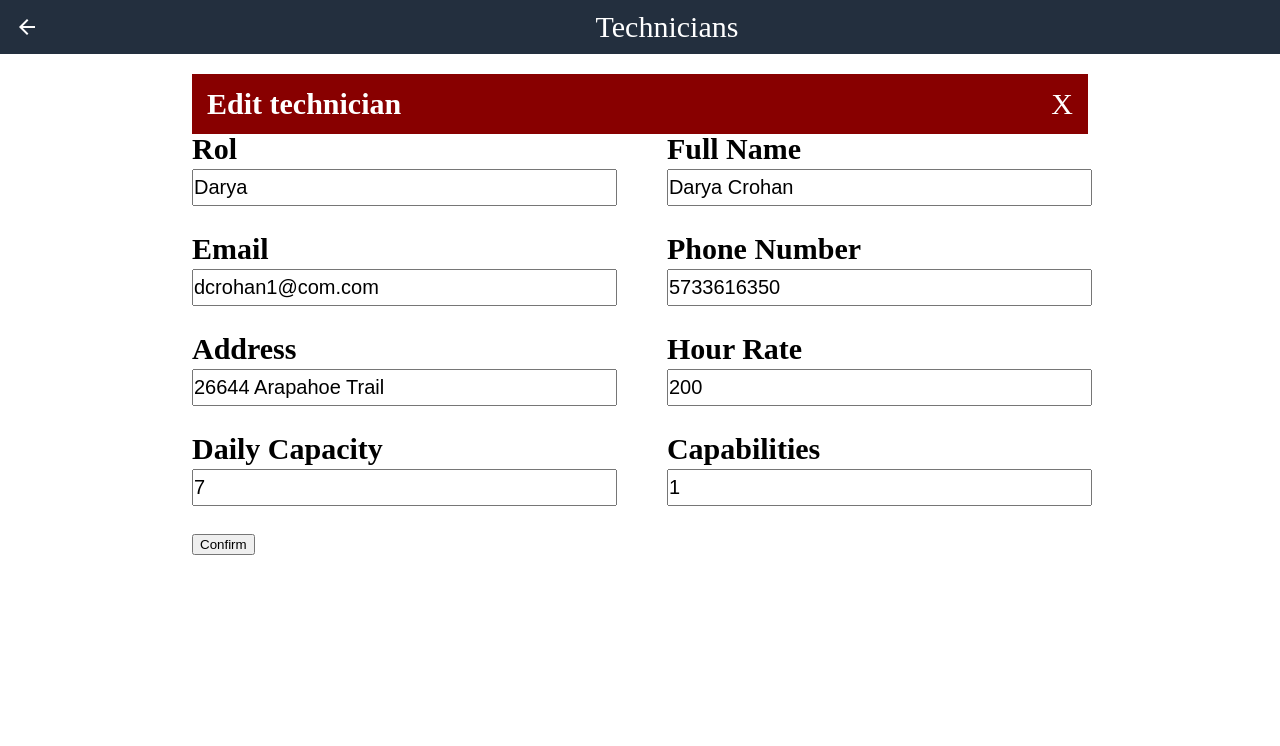
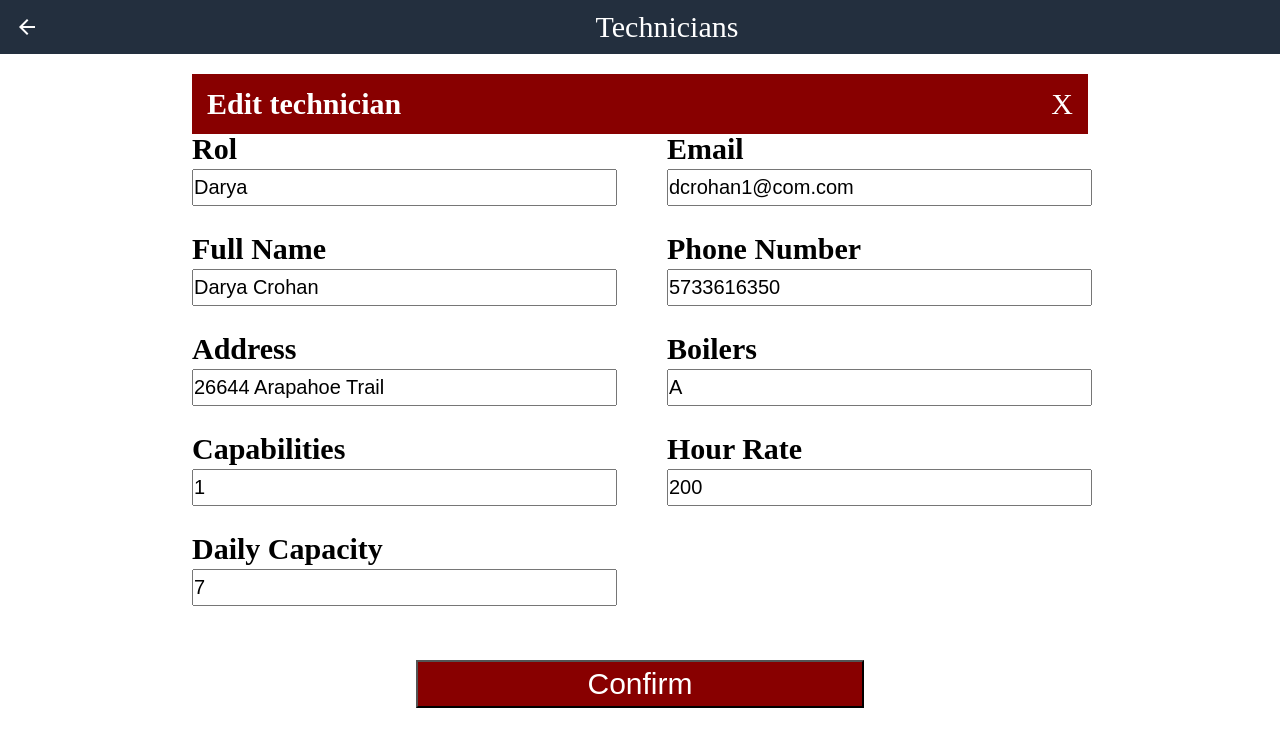
Before and after one commit to lucasd92/11-React, a React (Create React App) app: page /edit/2 in a window 1280 px wide. Shown: the top 746 px of the page. Built offline with nearby package versions, Linux system fonts and the light colour scheme.

Commit message:
Added edit and add functions

```diff
--- a/src/App.js
+++ b/src/App.js
@@ -19,7 +19,7 @@ class App extends Component {
         title: 'Technicians',
         data: technicians,
         fields:
-          [
+          [//Order matters
             'Rol',
             'Email',
             'Full Name',
@@ -37,28 +37,30 @@ class App extends Component {
             fields:
             [
               {id:'rol',type: 'text', name:'Rol', onError:'Must have at least 3 characters', pattern: /^[a-z]{3,}$/i},
+              {id:'email',type: 'email', name:'Email', onError:'Invalid email', pattern: /^[a-zA-Z0-9.!#$%&'*+/=?^_`{|}~-]+@[a-zA-Z0-9](?:[a-zA-Z0-9-]{0,61}[a-zA-Z0-9])?(?:\.[a-zA-Z0-9](?:[a-zA-Z0-9-]{0,61}[a-zA-Z0-9])?)*$/},
               {id:'fullname',type: 'text', name:'Full Name', onError:'At least 6 characters. Ex: John Doe', pattern: /^([a-z]{2,}[\s]+)+([a-z]{2,})$/i},
-              {id:'email',type: 'email', name:'Email', onError:'Invalid email', pattern: /^[a-zA-Z0-9.!#$%&'*+/=?^_`{|}~-]+@[a-zA-Z0-9](?:[a-zA-Z0-9-]{0,61}[a-zA-Z0-9])?(?:\.[a-zA-Z0-9](?:[a-zA-Z0-9-]{0,61}[a-zA-Z0-9])?)*$/},
               {id:'phone',type: 'number', name:'Phone Number', onError:'Must have at least 8 digits', pattern: /^[0-9]{8,}$/},
               {id:'address',type: 'text', name:'Address', onError:'Must have at least 5 characters with numbers and letters', pattern: /^([a-z0-9]{2,}[\s]+)+([0-9]+)$/i},
+              {id:'boiler',type: 'text', name:'Boilers', onError:'Must have at least 1 characters', pattern: /^[a-z;,]{1,}$/i},
+              {id:'capabilities',type: 'text', name:'Capabilities', onError:'Must have at least 3 characters', pattern: /^[a-z]{1,}$/i},
               {id:'hour_rate',type: 'number', name:'Hour Rate', onError:'Must have at least 1 digits', pattern: /^[0-9]{1,}$/},
               {id:'daily_capacity',type: 'number', name:'Daily Capacity', onError:'Must have at least 1 digits', pattern: /^[0-9]{1,}$/},
-              {id:'capabilities',type: 'text', name:'Capabilities', onError:'Must have at least 3 characters', pattern: /^[a-z]{1,}$/i},
             ]
           },
           addForm:
           {
-            title: 'Add new technician',
+            title: 'Add new technician' ,
             fields:
             [
               {id:'rol',type: 'text', name:'Rol', onError:'Must have at least 3 characters', pattern: /^[a-z]{3,}$/i},
-              {id:'name',type: 'text', name:'Full Name', onError:'At least 6 characters. Ex: John Doe', pattern: /^([a-z]{2,}[\s]+)+([a-z]{2,})$/i},
               {id:'email',type: 'email', name:'Email', onError:'Invalid email', pattern: /^[a-zA-Z0-9.!#$%&'*+/=?^_`{|}~-]+@[a-zA-Z0-9](?:[a-zA-Z0-9-]{0,61}[a-zA-Z0-9])?(?:\.[a-zA-Z0-9](?:[a-zA-Z0-9-]{0,61}[a-zA-Z0-9])?)*$/},
+              {id:'fullname',type: 'text', name:'Full Name', onError:'At least 6 characters. Ex: John Doe', pattern: /^([a-z]{2,}[\s]+)+([a-z]{2,})$/i},
               {id:'phone',type: 'number', name:'Phone Number', onError:'Must have at least 8 digits', pattern: /^[0-9]{8,}$/},
               {id:'address',type: 'text', name:'Address', onError:'Must have at least 5 characters with numbers and letters', pattern: /^([a-z0-9]{2,}[\s]+)+([0-9]+)$/i},
-              {id:'hourrate',type: 'number', name:'Hour Rate', onError:'Must have at least 1 digits', pattern: /^[0-9]{1,}$/},
-              {id:'daylycapacity',type: 'number', name:'Daily Capacity', onError:'Must have at least 1 digits', pattern: /^[0-9]{1,}$/},
+              {id:'boiler',type: 'text', name:'Boilers', onError:'Must have at least 1 characters', pattern: /^[a-z;,]{1,}$/i},
               {id:'capabilities',type: 'text', name:'Capabilities', onError:'Must have at least 3 characters', pattern: /^[a-z]{1,}$/i},
+              {id:'hour_rate',type: 'number', name:'Hour Rate', onError:'Must have at least 1 digits', pattern: /^[0-9]{1,}$/},
+              {id:'daily_capacity',type: 'number', name:'Daily Capacity', onError:'Must have at least 1 digits', pattern: /^[0-9]{1,}$/},
             ]
           }
       },
@@ -73,7 +75,24 @@ class App extends Component {
     this.resources = this.resources.filter((res) => (res.id !== parseInt(id)) );
     if(this.resources.length < len) this.forceUpdate();
   }
-  editRes = (id) => {
+  editRes = (id,fields) => {
+    if(id === -1){
+      let newRes = {};
+      fields.forEach( (field) => {
+        newRes[field.id] = field.value;
+      });
+      newRes['id'] = Math.round(100000 * Math.random());
+      this.resources.push(newRes);
+    }
+    else{
+      this.resources.forEach((res) => {
+        if(res.id === id){
+          fields.forEach( (field) => {
+            res[field.id] = field.value;
+          });
+        }
+      })
+    }
   }
   render() {
     return (
@@ -91,13 +110,14 @@ class App extends Component {
             <Route exact path="/add" render={props => (
               <EditForm
                 res = {this.state.resources[0].addForm}
-
+                editRes={this.editRes}
               />
             )} />
             <Route exact path="/edit/:id" render={props => (
               <EditForm
                 data={this.resources.filter((res) => (res.id === parseInt(props.match.params.id)) )}
                 res={this.state.resources[0].editForm}
+                editRes={this.editRes}
               />
             )} />
           </div>
--- a/src/components/EditForm.js
+++ b/src/components/EditForm.js
@@ -34,10 +34,10 @@ class EditForm extends Component {
         return false;
     }
     else{
-     this.setState(prevState => ({
-      value: prevState.value.map(
-        obj => (obj.index === index ? Object.assign(obj, {errorMsg: false}) :obj)
-      )}));
+      this.setState(prevState => ({
+        value: prevState.value.map(
+          obj => (obj.index === index ? Object.assign(obj, {errorMsg: false}) :obj)
+        )}));
       return true;
     }
   }
@@ -49,9 +49,8 @@ class EditForm extends Component {
       pattern = this.props.res.fields.filter( field => field.id === input.id);
       valid = valid & this.validateInput(input.index,pattern[0].pattern,input.value);
     });
-
-    console.log(valid);
-    console.log(this.props.data?this.props.data[0].id:-1);
+    if(valid)
+      this.props.editRes(this.props.data?this.props.data[0].id:-1,this.state.value);
   }
   render() {
     let inputs = [];
@@ -75,10 +74,9 @@ class EditForm extends Component {
         </div>
         <form onSubmit={this.onSubmit}>
           {inputs}
-          {/* <Link className="submit-container" to="/">
+          <div className="submit-container">
             <input type="submit" value="Confirm"/>
-          </Link> */}
-          <input type="submit" value="Confirm"/>
+          </div>
         </form>
       </React.Fragment>
     );
```
Also changed, not shown: src/components/TableRow.js (line endings or trailing spaces).
